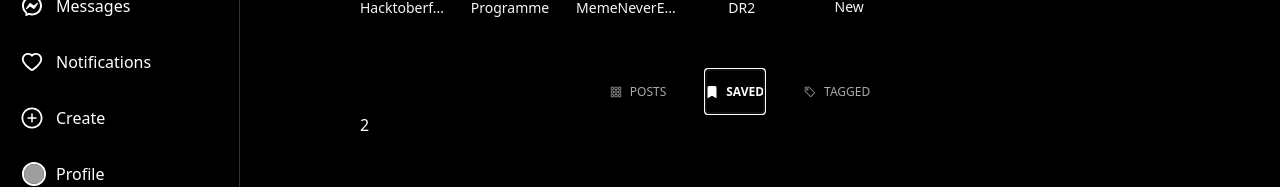
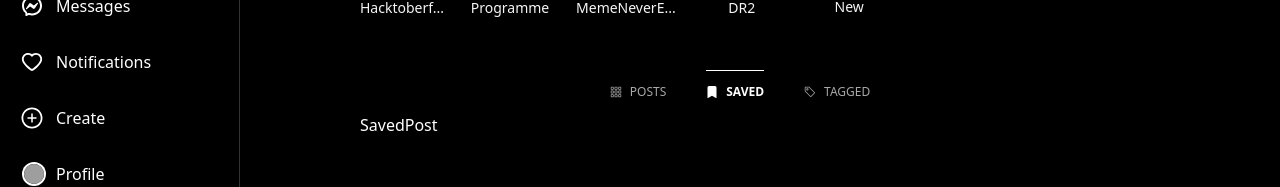
Before and after one commit to devvsakib/villagegram, a React (Vite) app: page /about in a window 1280 px wide. Both pictures are taken after a click on the tab "SAVED". Shown: the part 346-533 px from the top of the page. Built offline with nearby package versions, Linux system fonts and the light colour scheme; grey boxes are pictures that could not be loaded.

Commit message:
saved, posts, tagged comp added

```diff
--- /dev/null
+++ b/src/components/MyProfile/SavedPost.jsx
@@ -0,0 +1,7 @@
+const SavedPost = () => {
+  return (
+    <div>SavedPost</div>
+  )
+}
+
+export default SavedPost
--- /dev/null
+++ b/src/components/MyProfile/TaggedPost.jsx
@@ -0,0 +1,7 @@
+const TaggedPost = () => {
+  return (
+    <div>TaggedPost</div>
+  )
+}
+
+export default TaggedPost
--- a/src/pages/Profile.jsx
+++ b/src/pages/Profile.jsx
@@ -4,10 +4,13 @@ import ProfileHeader from "../components/Profile/ProfileHeader"
 import ProfileLayout from "../layouts/ProfileLayout"
 import { useState } from "react"
 import { BsBookmark, BsBookmarkFill, BsFillGrid3X3GapFill, BsTag, BsTagFill, BsGrid3X3GapFill, BsGrid3X3Gap } from "react-icons/bs"
+import MyPost from "../components/MyProfile/MyPost"
+import TaggedPost from "../components/MyProfile/TaggedPost"
+import SavedPost from "../components/MyProfile/SavedPost"
 
 const Profile = () => {
     const [tabIndex, setTabIndex] = useState(0);
-    console.log(tabIndex);
+    const tabsMenu = ["Posts", "Saved"]
     return (
         <ProfileLayout>
             <ProfileHeader />
@@ -16,7 +19,7 @@ const Profile = () => {
                 <Tabs selectedIndex={tabIndex} onSelect={(index) => setTabIndex(index)}>
 
                     <TabList className={"flex justify-center gap-10"} >
-                        <Tab className={`cursor-pointer border-t ${tabIndex === 0 ? "border-white text-white font-semibold" : "border-transparent"}`}>
+                        <Tab className={`cursor-pointer outline-none border-t ${tabIndex === 0 ? "border-white text-white font-semibold" : "border-transparent"}`}>
                             <div className="uppercase text-secondary text-xs py-3 flex gap-2 items-center">
                                 <div>
                                     {tabIndex === 0 ? <BsGrid3X3GapFill className="text-white" /> : <BsGrid3X3Gap />}
@@ -26,7 +29,7 @@ const Profile = () => {
                                 </p>
                             </div>
                         </Tab>
-                        <Tab className={`cursor-pointer border-t ${tabIndex === 1 ? "border-white text-white font-semibold" : "border-transparent"}`}>
+                        <Tab className={`cursor-pointer outline-none border-t ${tabIndex === 1 ? "border-white text-white font-semibold" : "border-transparent"}`}>
                             <div className="uppercase text-secondary text-xs py-3 flex gap-2 items-center">
                                 <div>
                                     {tabIndex === 1 ? <BsBookmarkFill className="text-white" /> : <BsBookmark />}
@@ -36,7 +39,7 @@ const Profile = () => {
                                 </p>
                             </div>
                         </Tab>
-                        <Tab className={`cursor-pointer border-t ${tabIndex === 2 ? "border-white text-white font-semibold" : "border-transparent"}`}>
+                        <Tab className={`cursor-pointer outline-none border-t ${tabIndex === 2 ? "border-white text-white font-semibold" : "border-transparent"}`}>
                             <div className="uppercase text-secondary text-xs py-3 flex gap-2 items-center">
                                 <div>
                                     {tabIndex === 2 ? <BsTagFill className="text-white" /> : <BsTag />}
@@ -48,19 +51,13 @@ const Profile = () => {
                         </Tab>
                     </TabList>
                     <TabPanel>
-                        <p>
-                            1
-                        </p>
+                        <MyPost />
                     </TabPanel>
                     <TabPanel>
-                        <p>
-                            2
-                        </p>
+                       <SavedPost />
                     </TabPanel>
                     <TabPanel>
-                        <p>
-                            3
-                        </p>
+                        <TaggedPost />
                     </TabPanel>
                 </Tabs>
             </div>
```
Also changed, not shown: src/components/MyProfile/MyPost.jsx (renamed from src/components/Profile/MyPost.jsx).
